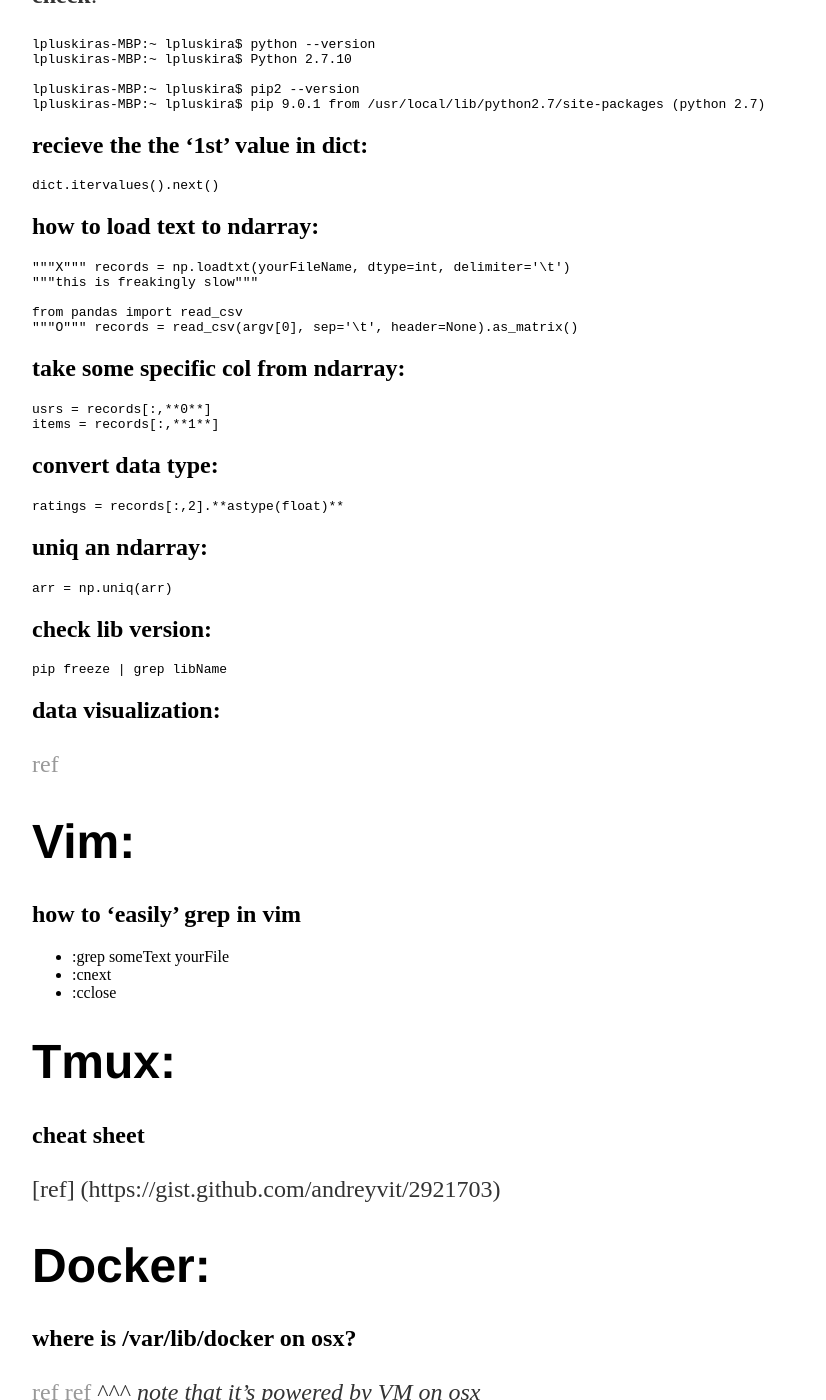
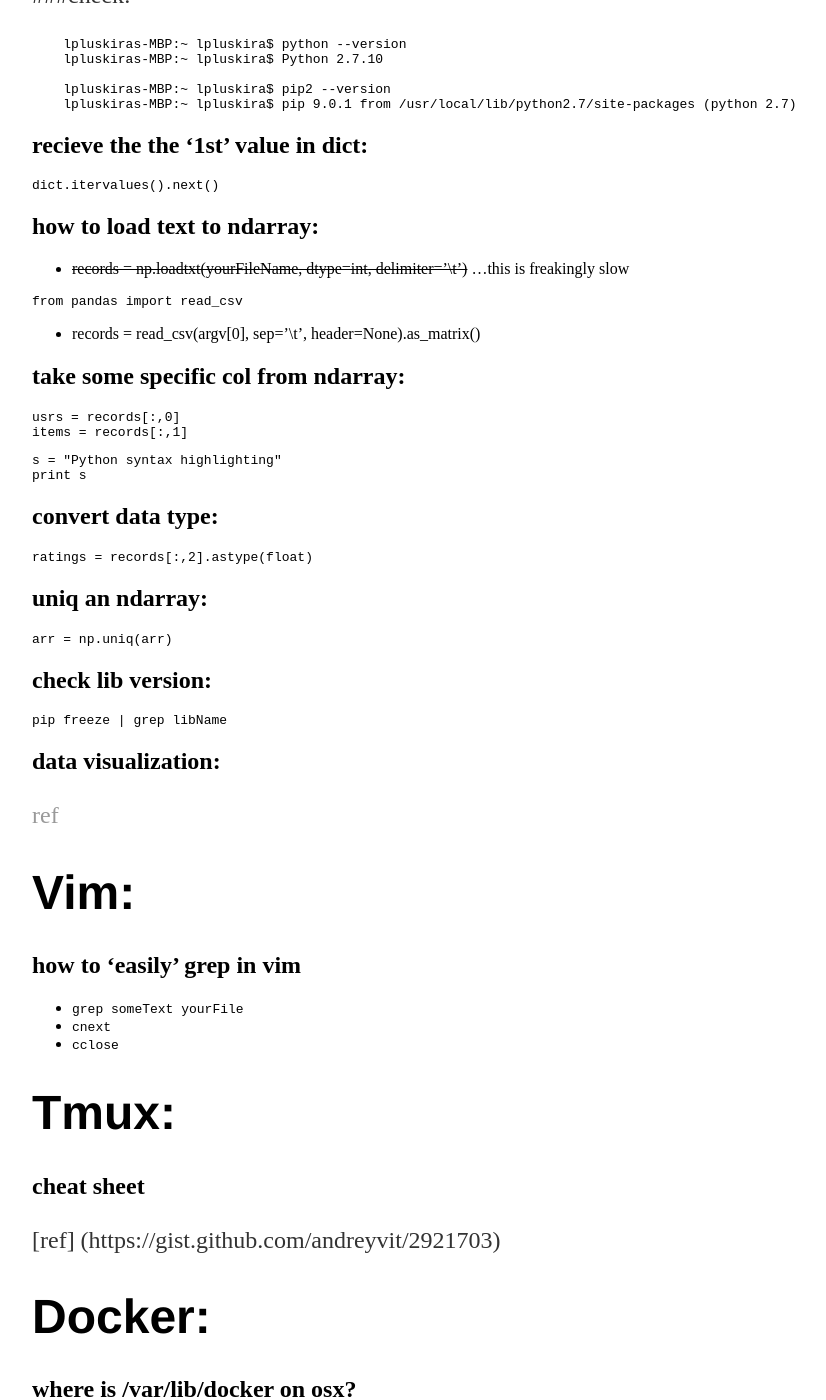
Before and after one commit to LplusKira/LplusKira.github.io, a Jekyll site: the page built from _posts/2017-08-31-soqqr.md, in a window 1280 px wide and 1400 px high, scrolled down 626 px. Shown: the whole window, without its empty margins (160-986 px from the left). Built offline with Jekyll 4.4.1, drawn with Linux system fonts in a browser that asks for light colours; some of the changed text lies outside the part shown.

Commit message:
OK we try it again

````diff
--- a/_posts/2017-08-31-soqqr.md
+++ b/_posts/2017-08-31-soqqr.md
@@ -25,23 +26,28 @@
 ```
 
 ## how to load text to ndarray:
+- ~~records = np.loadtxt(yourFileName, dtype=int, delimiter='\t')~~
+...this is freakingly slow
+
 ```python
-"""X""" records = np.loadtxt(yourFileName, dtype=int, delimiter='\t')
-"""this is freakingly slow"""
-
 from pandas import read_csv
-"""O""" records = read_csv(argv[0], sep='\t', header=None).as_matrix()
 ```
+- records = read_csv(argv[0], sep='\t', header=None).as_matrix()
 
 ## take some specific col from ndarray:
 ```python
-usrs = records[:,**0**]
-items = records[:,**1**]
+usrs = records[:,0]
+items = records[:,1]
+```
+
+```python
+s = "Python syntax highlighting"
+print s
 ```
 
 ## convert data type:
 ```python
-ratings = records[:,2].**astype(float)**
+ratings = records[:,2].astype(float)
 ```
 
 ## uniq an ndarray:
@@ -59,9 +65,9 @@
 
 # Vim:
 ## how to 'easily' grep in vim
-- :grep someText yourFile
-- :cnext
-- :cclose
+- `grep someText yourFile`
+- `cnext`
+- `cclose`
 
 # Tmux:
 ## cheat sheet
@@ -76,8 +82,10 @@
 # Chrome:
 ## google search navigator
 do efficient search with:
+
 >    j(up) k(down) on search result +
 >    ENTER(target the url) *OR* command + ENTET(open that in a new tab)
+
 [ref](https://github.com/infokiller/google-search-navigator)
 
 ## clean up cache:
````
Also changed, not shown: other parts of _posts/2017-08-31-soqqr.md (+15 -14 lines).
